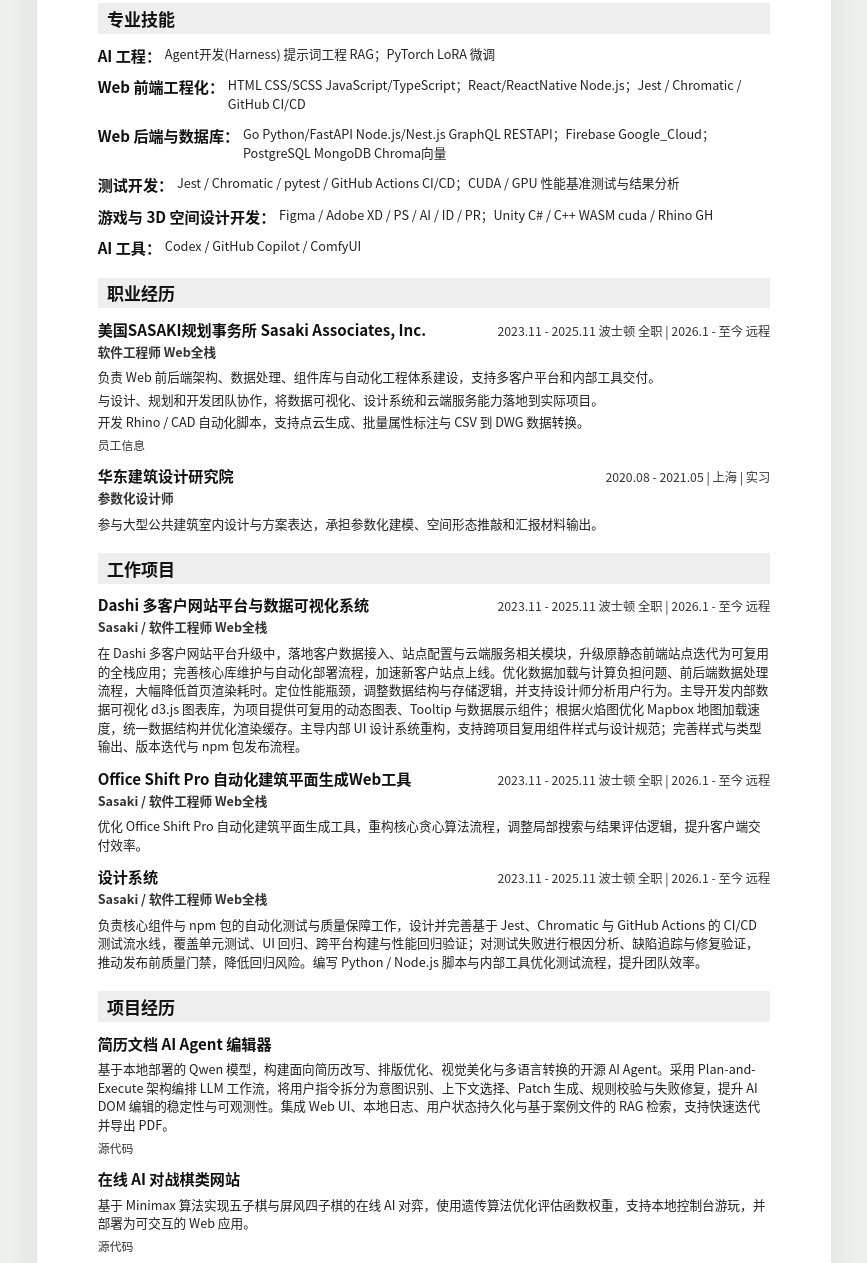
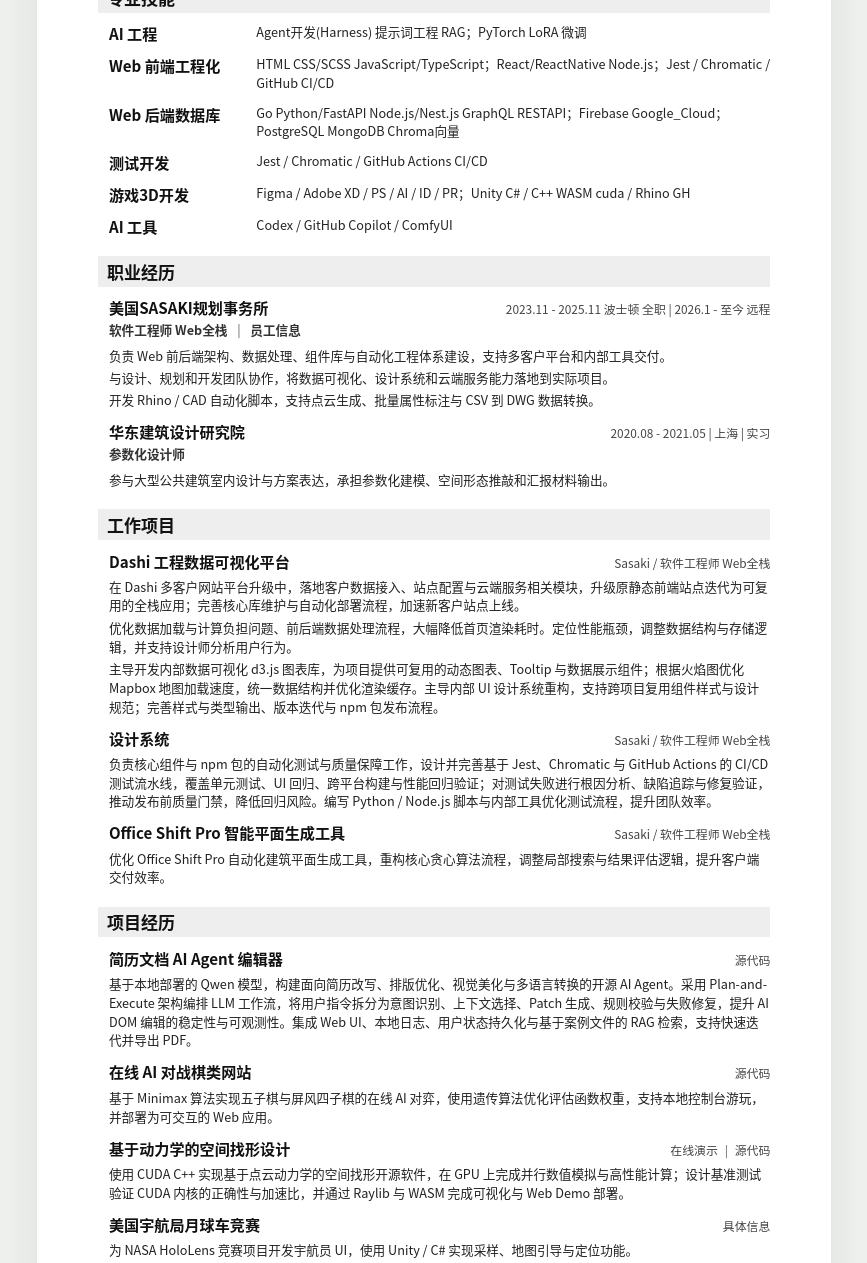
Before and after one commit to george-yi-hao-xu/resume, a website built with Vite: page src/cn.html in a window 1280 px wide. Shown: the part 542-1805 px from the top of the page, without its empty margins (206-1073 px from the left). Built offline with nearby package versions, Linux system fonts and the light colour scheme.

Commit message:
content & styles updates

```diff
--- a/src/components/ChinaResumeMaker.js
+++ b/src/components/ChinaResumeMaker.js
@@ -2,6 +2,12 @@ import { escapeHtml } from "./utils.js";
 import "./ChinaResumeMaker.scss";
 
 const htmlText = (value) => escapeHtml(value ?? "");
+
+const paragraphs = (value) => {
+  const items = Array.isArray(value) ? value : [value];
+
+  return items.map((item) => `<p>${htmlText(item)}</p>`).join("");
+};
 
 const section = (title, children, className = "") => `
   <section class="cn-section ${escapeHtml(className)}">
@@ -24,6 +30,23 @@ const linkRow = (links = []) => {
         )
         .join("")}
     </p>
+  `;
+};
+
+const inlineLinkRow = (links = [], className = "cn-entry__inline-links") => {
+  if (!links.length) {
+    return "";
+  }
+
+  return `
+    <span class="${escapeHtml(className)}">
+      ${links
+        .map(
+          (item) =>
+            `<a href="${escapeHtml(item.href)}">${htmlText(item.label)}</a>`,
+        )
+        .join("")}
+    </span>
   `;
 };
 
@@ -73,7 +96,10 @@ const job = (item, labels) => `
     <header class="cn-entry__header">
       <div>
         <h3>${htmlText(item.company)}</h3>
-        <p class="cn-entry__role">${htmlText(item.title)}</p>
+        <p class="cn-entry__role">
+          <span>${htmlText(item.title)}</span>
+          ${inlineLinkRow(item.links)}
+        </p>
       </div>
       <p class="cn-entry__meta">${jobMeta(item)}</p>
     </header>
@@ -81,7 +107,6 @@ const job = (item, labels) => `
       <ul>
         ${item.bullets.map((bullet) => `<li>${htmlText(bullet)}</li>`).join("")}
       </ul>
-      ${linkRow(item.links)}
     </div>
   </article>
 `;
@@ -91,15 +116,12 @@ const experience = (items = [], labels) =>
 
 const workProject = (item, labels) => `
   <article class="cn-entry cn-work-project">
-    <header class="cn-entry__header">
-      <div>
-        <h3>${htmlText(item.title)}</h3>
-        <p class="cn-entry__role">${htmlText(item.company)} / ${htmlText(item.role)}</p>
-      </div>
-      <p class="cn-entry__meta">${item.meta.map(htmlText).join(" | ")}</p>
+    <header class="cn-entry__header cn-work-project__header">
+      <h3>${htmlText(item.title)}</h3>
+      <p class="cn-work-project__affiliation">${htmlText(item.company)} / ${htmlText(item.role)}</p>
     </header>
     <div class="cn-entry__body">
-      <p>${htmlText(item.description)}</p>
+      ${paragraphs(item.description)}
     </div>
   </article>
 `;
@@ -113,12 +135,12 @@ const workProjects = (items = [], labels) =>
 
 const project = (item, labels) => `
   <article class="cn-entry cn-project">
-    <header class="cn-entry__header">
+    <header class="cn-entry__header cn-project__header">
       <h3>${htmlText(item.title)}</h3>
+      ${inlineLinkRow(item.links, "cn-project__links")}
     </header>
     <div class="cn-entry__body">
-      <p>${htmlText(item.meta)}</p>
-      ${linkRow(item.links)}
+      ${paragraphs(item.meta)}
     </div>
   </article>
 `;
@@ -139,7 +161,7 @@ const education = (items = [], labels) =>
 
 const skillGroup = (group) => `
   <article class="cn-skill-group">
-    <h3>${htmlText(group.title)}：</h3>
+    <h3>${htmlText(group.title)}</h3>
     <p>${group.items.map(htmlText).join("；")}</p>
   </article>
 `;
--- a/src/components/ChinaResumeMaker.scss
+++ b/src/components/ChinaResumeMaker.scss
@@ -16,7 +16,7 @@
 
 .cn-header {
   min-height: 34mm;
-  padding: 2mm 30mm 6mm;
+  padding: 2mm 30mm 3.5mm;
   position: relative;
   text-align: center;
 }
@@ -86,6 +86,10 @@
   margin-top: 5.2mm;
 }
 
+.cn-header + .cn-section {
+  margin-top: 2mm;
+}
+
 .cn-section h2 {
   background: #eeeeee;
   border: 0;
@@ -98,6 +102,10 @@
   margin: 0 0 2.8mm;
   padding: 1.25mm 2.5mm;
   text-transform: none;
+}
+
+.cn-section > :not(h2) {
+  margin-left: 3mm;
 }
 
 .cn-profile p + p {
@@ -136,8 +144,9 @@
 
 .cn-entry__meta,
 .cn-compact-entry header p {
-  color: #333;
-  font-size: 3.25mm;
+  color: #444;
+  font-size: 3.15mm;
+  font-weight: 500;
   line-height: 1.35;
   text-align: right;
   white-space: nowrap;
@@ -145,6 +154,10 @@
 
 .cn-entry__body {
   margin-top: 1.8mm;
+}
+
+.cn-entry__body p + p {
+  margin-top: 1mm;
 }
 
 .cn-entry__label {
@@ -173,6 +186,57 @@
   margin-top: 1.2mm;
 }
 
+.cn-entry__inline-links .cn-links {
+  display: inline;
+  margin: 0;
+}
+
+.cn-entry__inline-links a,
+.cn-project__links a {
+  color: inherit;
+  text-decoration: none;
+}
+
+.cn-entry__inline-links::before {
+  color: #5f5f5f;
+  content: "|";
+  font-weight: 400;
+  margin: 0 1.8mm;
+}
+
+.cn-entry__inline-links a:not(:last-child)::after,
+.cn-project__links a:not(:last-child)::after {
+  color: #5f5f5f;
+  content: "|";
+  font-weight: 400;
+  margin: 0 1.8mm;
+}
+
+.cn-project__header {
+  grid-template-columns: minmax(0, 1fr) max-content;
+}
+
+.cn-work-project__header {
+  grid-template-columns: minmax(0, 1fr) max-content;
+}
+
+.cn-work-project__affiliation {
+  color: #444;
+  font-size: 3.15mm;
+  font-weight: 500;
+  justify-self: end;
+  line-height: 1.35;
+  white-space: nowrap;
+}
+
+.cn-project__links {
+  color: #444;
+  font-size: 3.15mm;
+  font-weight: 500;
+  justify-self: end;
+  white-space: nowrap;
+}
+
 .cn-compact-entry > p,
 .cn-skill-group p {
   color: #222;
@@ -186,7 +250,7 @@
   align-items: baseline;
   display: grid;
   gap: 1mm 4mm;
-  grid-template-columns: max-content minmax(0, 1fr) max-content;
+  grid-template-columns: 38mm minmax(0, 1fr) max-content;
 }
 
 .cn-education-entry h3,
@@ -208,7 +272,7 @@
 .cn-skill-group {
   display: grid;
   gap: 1mm;
-  grid-template-columns: max-content minmax(0, 1fr);
+  grid-template-columns: 38mm minmax(0, 1fr);
 }
 
 .cn-language-list {
--- a/src/resume-data_cn_domestic.js
+++ b/src/resume-data_cn_domestic.js
@@ -2,7 +2,7 @@ export const resume_data_cn_domestic = {
   pageTitle: "许易豪 - 国内中文简历",
   description: "许易豪面向国内职场的软件工程师中文简历。",
   name: "许易豪",
-  role: "软件工程师 UI/UX设计 XR开发",
+  role: "Web全栈软件工程师",
   labels: {
     contactAria: "联系信息",
     profile: "个人优势",
@@ -41,7 +41,7 @@ export const resume_data_cn_domestic = {
     },
     {
       title: "布朗大学",
-      meta: "计算机科学 跨校选课 罗德岛 美国",
+      meta: "计算机科学 罗德岛 美国",
       time: "",
     },
     {
@@ -69,7 +69,7 @@ export const resume_data_cn_domestic = {
       ],
     },
     {
-      title: "Web 后端与数据库",
+      title: "Web 后端数据库",
       items: [
         "Go Python/FastAPI Node.js/Nest.js GraphQL RESTAPI",
         "Firebase Google_Cloud",
@@ -79,12 +79,11 @@ export const resume_data_cn_domestic = {
     {
       title: "测试开发",
       items: [
-        "Jest / Chromatic / pytest / GitHub Actions CI/CD",
-        "CUDA / GPU 性能基准测试与结果分析",
+        "Jest / Chromatic / GitHub Actions CI/CD",
       ],
     },
     {
-      title: "游戏与 3D 空间设计开发",
+      title: "游戏3D开发",
       items: [
         "Figma / Adobe XD / PS / AI / ID / PR",
         "Unity C# / C++ WASM cuda / Rhino GH",
@@ -97,7 +96,7 @@ export const resume_data_cn_domestic = {
   ],
   experience: [
     {
-      company: "美国SASAKI规划事务所 Sasaki Associates, Inc.",
+      company: "美国SASAKI规划事务所",
       title: "软件工程师 Web全栈",
       meta: ["2023.11 - 2025.11 波士顿 全职", "2026.1 - 至今 远程"],
       bullets: [
@@ -124,20 +123,15 @@ export const resume_data_cn_domestic = {
   ],
   workProjects: [
     {
-      title: "Dashi 多客户网站平台与数据可视化系统",
+      title: "Dashi 工程数据可视化平台",
       company: "Sasaki",
       role: "软件工程师 Web全栈",
       meta: ["2023.11 - 2025.11 波士顿 全职", "2026.1 - 至今 远程"],
-      description:
-        "在 Dashi 多客户网站平台升级中，落地客户数据接入、站点配置与云端服务相关模块，升级原静态前端站点迭代为可复用的全栈应用；完善核心库维护与自动化部署流程，加速新客户站点上线。优化数据加载与计算负担问题、前后端数据处理流程，大幅降低首页渲染耗时。定位性能瓶颈，调整数据结构与存储逻辑，并支持设计师分析用户行为。主导开发内部数据可视化 d3.js 图表库，为项目提供可复用的动态图表、Tooltip 与数据展示组件；根据火焰图优化 Mapbox 地图加载速度，统一数据结构并优化渲染缓存。主导内部 UI 设计系统重构，支持跨项目复用组件样式与设计规范；完善样式与类型输出、版本迭代与 npm 包发布流程。",
-    },
-    {
-      title: "Office Shift Pro 自动化建筑平面生成Web工具",
-      company: "Sasaki",
-      role: "软件工程师 Web全栈",
-      meta: ["2023.11 - 2025.11 波士顿 全职", "2026.1 - 至今 远程"],
-      description:
-        "优化 Office Shift Pro 自动化建筑平面生成工具，重构核心贪心算法流程，调整局部搜索与结果评估逻辑，提升客户端交付效率。",
+      description: [
+        "在 Dashi 多客户网站平台升级中，落地客户数据接入、站点配置与云端服务相关模块，升级原静态前端站点迭代为可复用的全栈应用；完善核心库维护与自动化部署流程，加速新客户站点上线。",
+        "优化数据加载与计算负担问题、前后端数据处理流程，大幅降低首页渲染耗时。定位性能瓶颈，调整数据结构与存储逻辑，并支持设计师分析用户行为。",
+        "主导开发内部数据可视化 d3.js 图表库，为项目提供可复用的动态图表、Tooltip 与数据展示组件；根据火焰图优化 Mapbox 地图加载速度，统一数据结构并优化渲染缓存。主导内部 UI 设计系统重构，支持跨项目复用组件样式与设计规范；完善样式与类型输出、版本迭代与 npm 包发布流程。",
+      ],
     },
     {
       title: "设计系统",
@@ -147,6 +141,15 @@ export const resume_data_cn_domestic = {
       description:
         "负责核心组件与 npm 包的自动化测试与质量保障工作，设计并完善基于 Jest、Chromatic 与 GitHub Actions 的 CI/CD 测试流水线，覆盖单元测试、UI 回归、跨平台构建与性能回归验证；对测试失败进行根因分析、缺陷追踪与修复验证，推动发布前质量门禁，降低回归风险。编写 Python / Node.js 脚本与内部工具优化测试流程，提升团队效率。",
     },
+    {
+      title: "Office Shift Pro 智能平面生成工具",
+      company: "Sasaki",
+      role: "软件工程师 Web全栈",
+      meta: ["2023.11 - 2025.11 波士顿 全职", "2026.1 - 至今 远程"],
+      description:
+        "优化 Office Shift Pro 自动化建筑平面生成工具，重构核心贪心算法流程，调整局部搜索与结果评估逻辑，提升客户端交付效率。",
+    },
+
     // {
     //   title: "大型公共建筑室内设计项目",
     //   company: "华东建筑设计研究院",
```
